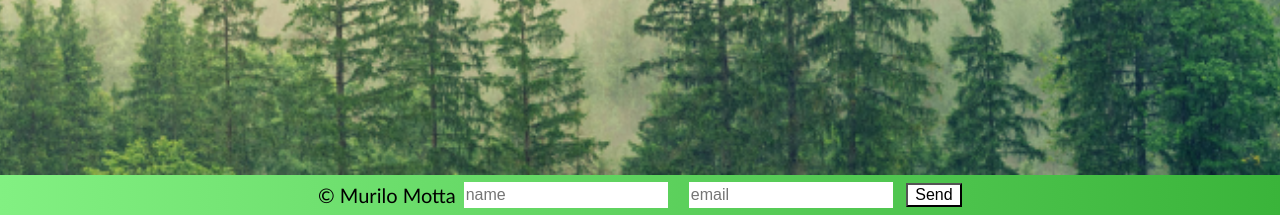
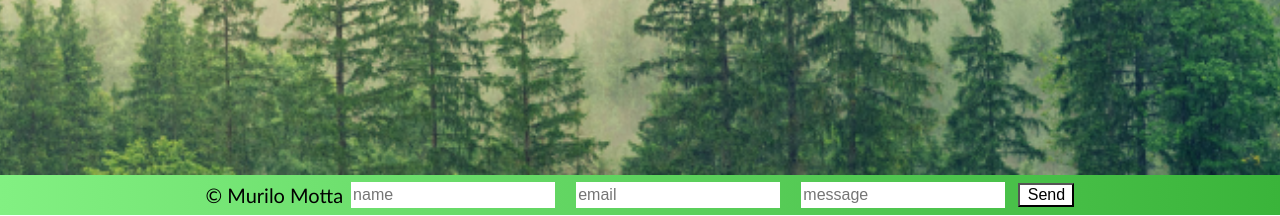
Before and after one commit to MuriloLucky/Portifolio, a plain HTML site: page index.html in a window 1280 px wide. Shown: the part 1841-2057 px from the top of the page. Drawn offline with Linux system fonts and the light colour scheme.

Commit message:
Add files via upload

```diff
--- a/index.html
+++ b/index.html
@@ -24,6 +24,7 @@
             <form class="inserts" action="https://formsubmit.co/muriloinformaticaconta@gmail.com" method="POST">
             <input type="text" name="name" placeholder="name" required>
             <input type="email" name="email" placeholder="email" required>
+            <input type="text" name="message" placeholder="message" required>
             <input type="hidden" name="_captcha" value="false">
             <input type="hidden" name="_next" value="https://MuriloLucky.github.io/Portifolio/thanks.html">
             <button type="submit">Send</button>
```
